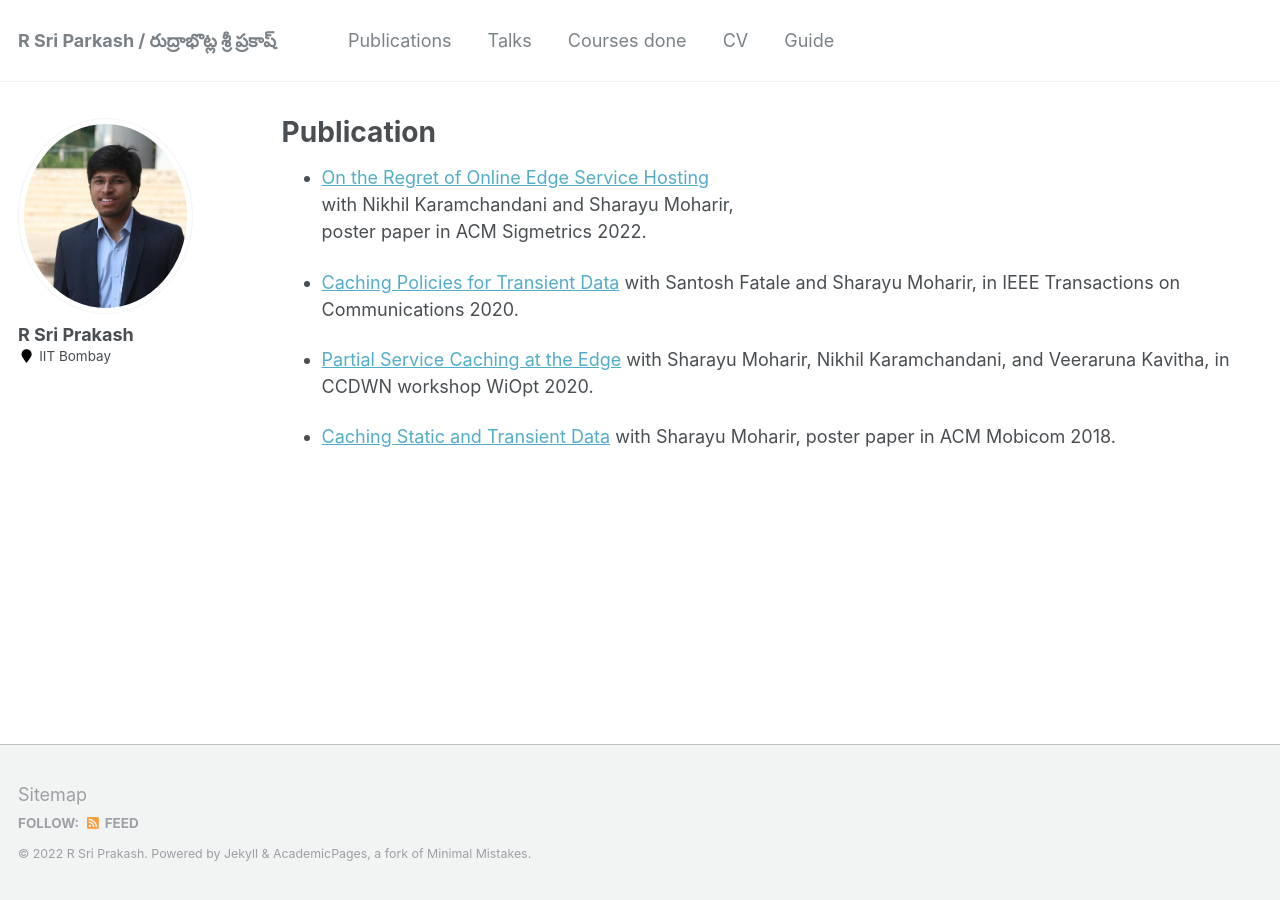
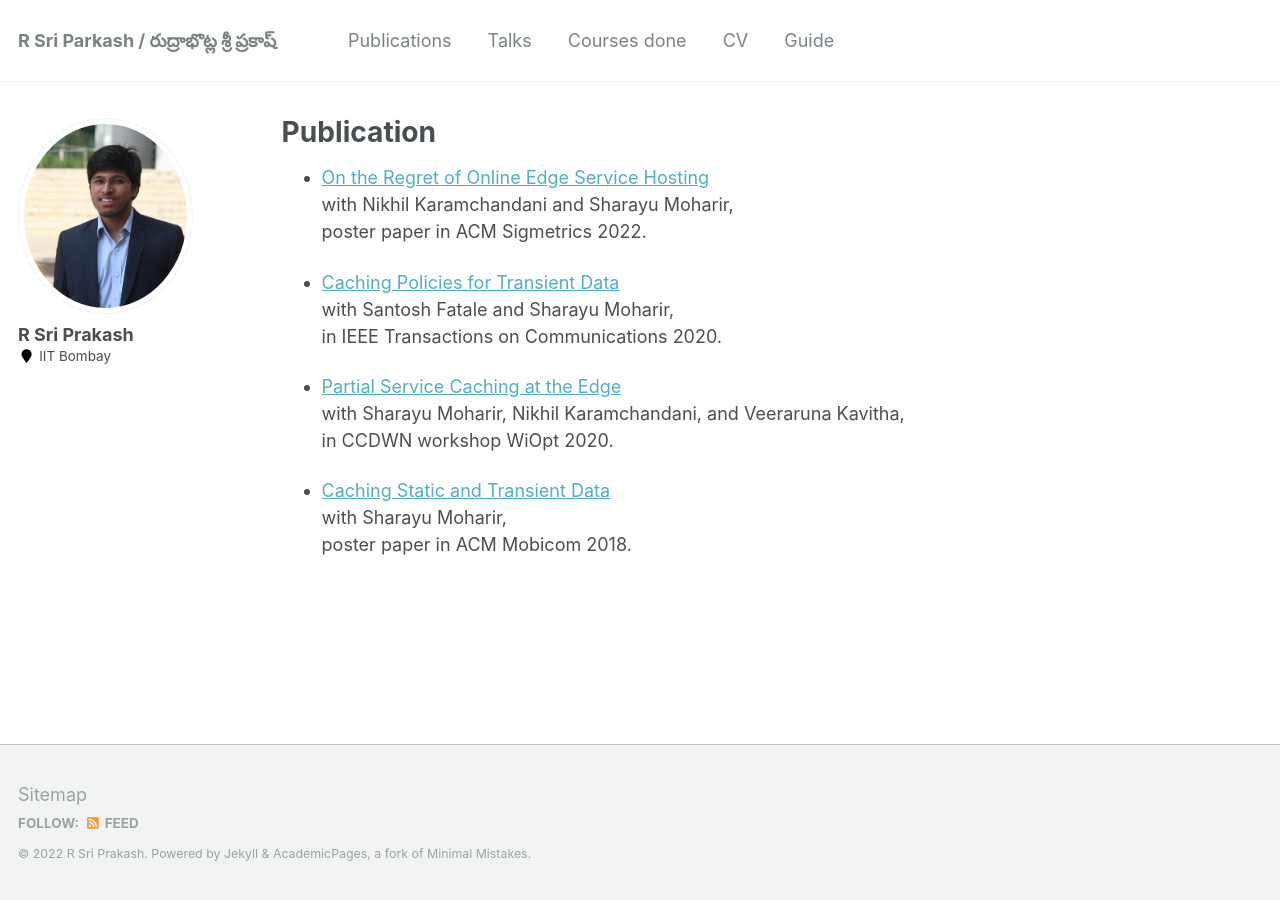
Before and after one commit to rsriprakash/rsriprakash.github.io, a Jekyll site: the page built from _pages/publications.md, in a window 1280 px wide. Built offline with Jekyll 4.4.1, drawn with Linux system fonts in a browser that asks for light colours.

```diff
--- a/_pages/publications.md
+++ b/_pages/publications.md
@@ -10,14 +10,14 @@ redirect_from:
 		with Nikhil Karamchandani and Sharayu Moharir,<br>
     poster paper in ACM Sigmetrics 2022.
 
-* [Caching Policies for Transient Data](http://rsriprakash.github.io/files/Tcom_2020)
-		with Santosh Fatale and Sharayu Moharir,
+* [Caching Policies for Transient Data](http://rsriprakash.github.io/files/Tcom_2020)<br>
+		with Santosh Fatale and Sharayu Moharir,<br>
     in IEEE Transactions on Communications 2020.
 
-* [Partial Service Caching at the Edge](http://rsriprakash.github.io/files/Wiopt_2020)
-		with Sharayu Moharir, Nikhil Karamchandani, and Veeraruna Kavitha,
+* [Partial Service Caching at the Edge](http://rsriprakash.github.io/files/Wiopt_2020)<br>
+		with Sharayu Moharir, Nikhil Karamchandani, and Veeraruna Kavitha,<br>
     in CCDWN workshop WiOpt 2020.
 
-*  [Caching Static and Transient Data](http://rsriprakash.github.io/files/Mobi_com_2018.pdf)
-       with Sharayu Moharir,
+*  [Caching Static and Transient Data](http://rsriprakash.github.io/files/Mobi_com_2018.pdf)<br>
+       with Sharayu Moharir,<br>
        poster paper in ACM Mobicom 2018.
```
